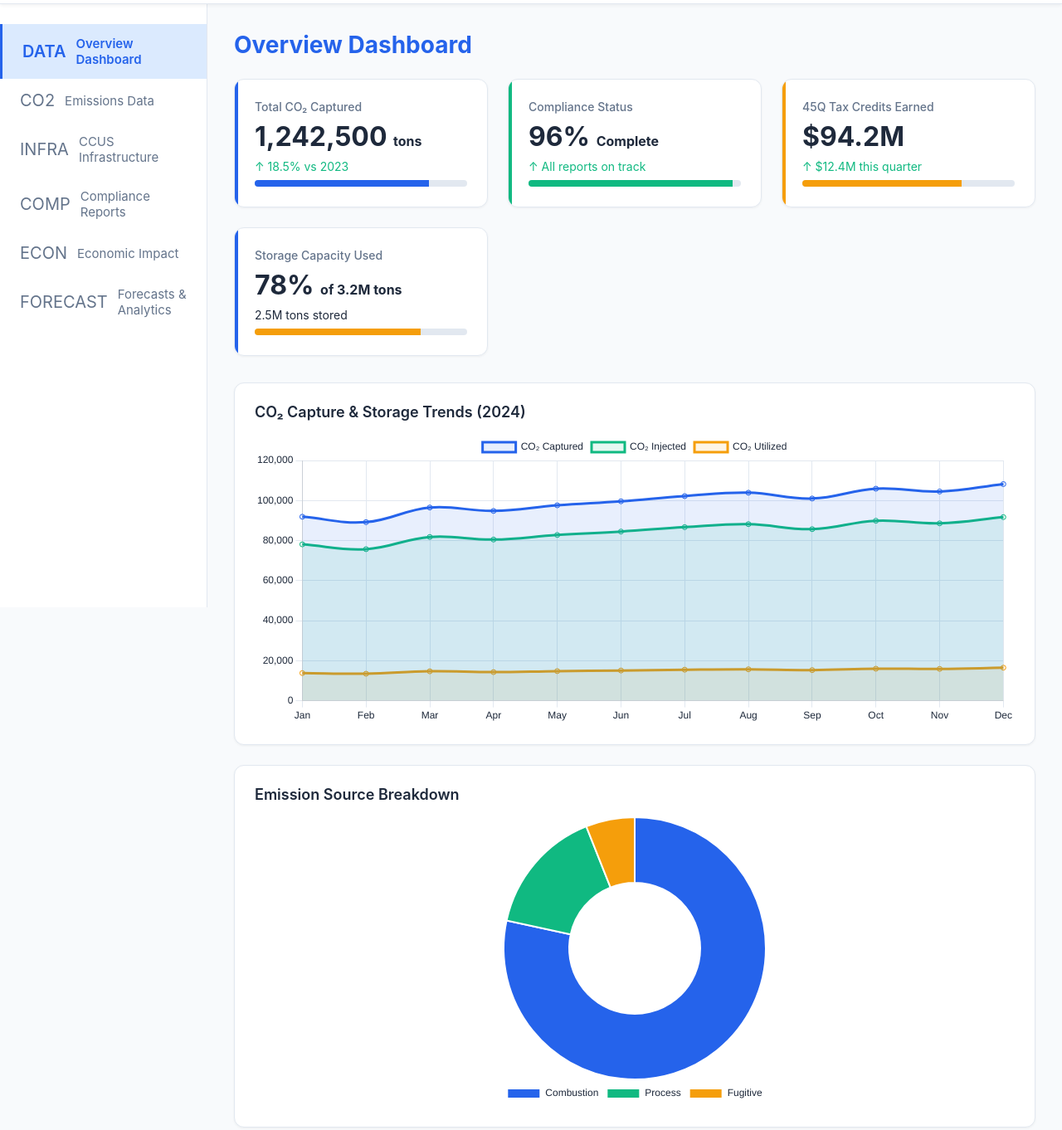
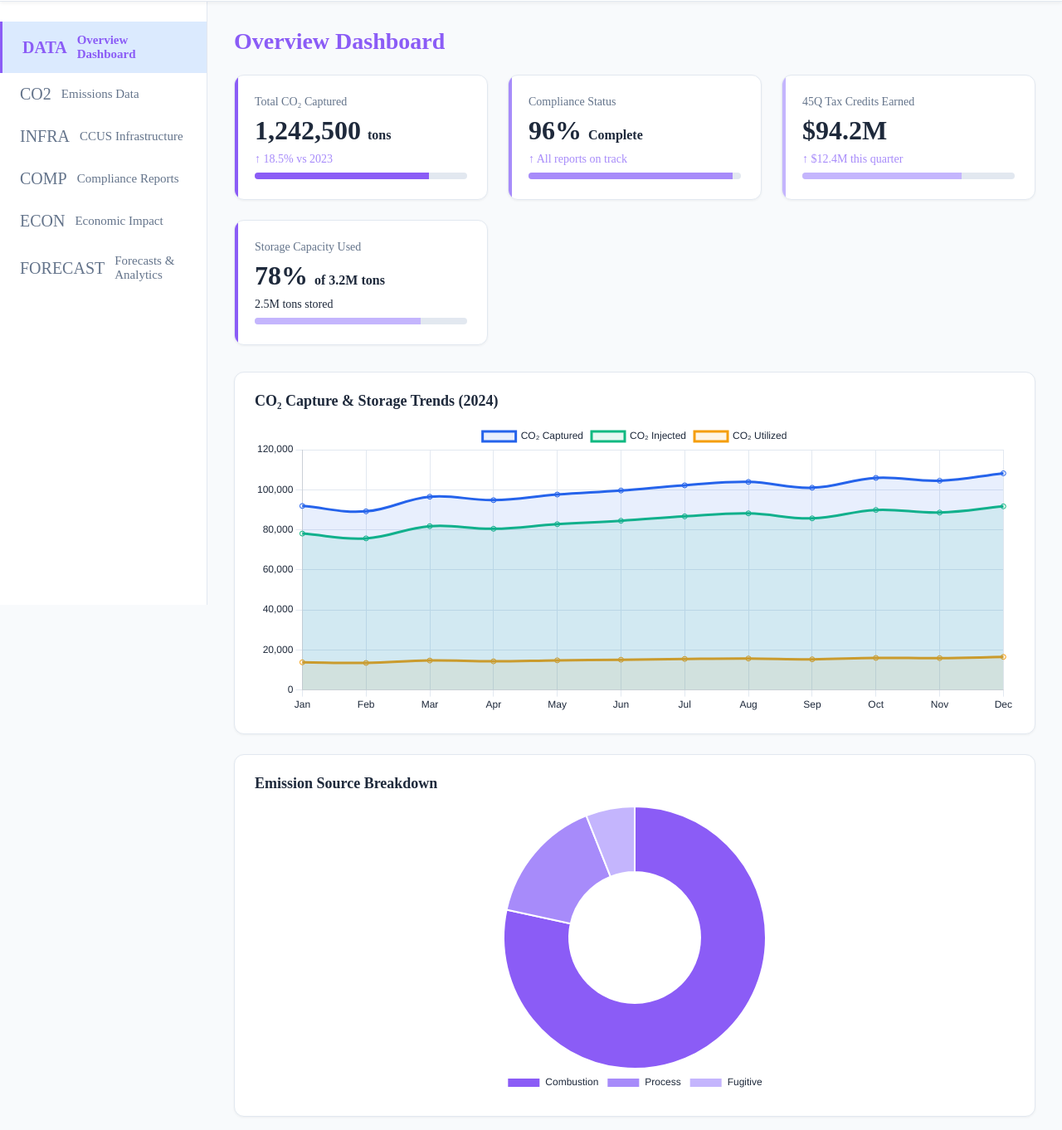
Before and after one commit to Sujal-thapaa/ccus-dashboard, a plain HTML site: page ccus-dashboard.html in a window 1280 px wide. Shown: the part 74-1436 px from the top of the page at 83% size. Drawn offline with nearby package versions, Linux system fonts and the light colour scheme.

Commit message:
Update theme to Purple with Times New Roman font and Dark Black dark mode

```diff
--- a/ccus-dashboard.html
+++ b/ccus-dashboard.html
@@ -13,22 +13,22 @@
         }
 
         :root {
-            --primary-blue: #2563eb;
-            --secondary-green: #10b981;
-            --accent-orange: #f59e0b;
+            --primary-purple: #8b5cf6;
+            --secondary-purple: #a78bfa;
+            --accent-purple: #c4b5fd;
             --warning-red: #ef4444;
             --bg-light: #f8fafc;
-            --bg-dark: #0f172a;
+            --bg-dark: #000000;
             --card-light: #ffffff;
-            --card-dark: #1e293b;
+            --card-dark: #111111;
             --text-light: #1e293b;
             --text-dark: #f1f5f9;
             --border-light: #e2e8f0;
-            --border-dark: #334155;
+            --border-dark: #333333;
         }
 
         body {
-            font-family: -apple-system, BlinkMacSystemFont, 'Segoe UI', Roboto, Oxygen, Ubuntu, Cantarell, sans-serif;
+            font-family: 'Times New Roman', Times, serif;
             background: var(--bg-light);
             color: var(--text-light);
             transition: background 0.3s, color 0.3s;
@@ -86,7 +86,7 @@
         .logo {
             width: 40px;
             height: 40px;
-            background: linear-gradient(135deg, var(--primary-blue), var(--secondary-green));
+            background: linear-gradient(135deg, var(--primary-purple), var(--secondary-purple));
             border-radius: 8px;
             display: flex;
             align-items: center;
@@ -99,7 +99,7 @@
         .header-title h1 {
             font-size: 1.5rem;
             font-weight: 700;
-            color: var(--primary-blue);
+            color: var(--primary-purple);
         }
 
         .header-title p {
@@ -164,13 +164,13 @@
 
         .nav-item:hover {
             background: var(--bg-light);
-            color: var(--primary-blue);
+            color: var(--primary-purple);
         }
 
         .nav-item.active {
             background: #dbeafe;
-            color: var(--primary-blue);
-            border-left: 3px solid var(--primary-blue);
+            color: var(--primary-purple);
+            border-left: 3px solid var(--primary-purple);
             font-weight: 600;
         }
 
@@ -202,7 +202,7 @@
             font-size: 1.75rem;
             font-weight: 700;
             margin-bottom: 1.5rem;
-            color: var(--primary-blue);
+            color: var(--primary-purple);
         }
 
         .kpi-grid {
@@ -238,11 +238,11 @@
             left: 0;
             width: 4px;
             height: 100%;
-            background: var(--primary-blue);
-        }
-
-        .kpi-card.green::before { background: var(--secondary-green); }
-        .kpi-card.orange::before { background: var(--accent-orange); }
+            background: var(--primary-purple);
+        }
+
+        .kpi-card.green::before { background: var(--secondary-purple); }
+        .kpi-card.orange::before { background: var(--accent-purple); }
         .kpi-card.red::before { background: var(--warning-red); }
 
         .kpi-label {
@@ -265,7 +265,7 @@
             gap: 0.25rem;
         }
 
-        .kpi-change.positive { color: var(--secondary-green); }
+        .kpi-change.positive { color: var(--secondary-purple); }
         .kpi-change.negative { color: var(--warning-red); }
 
         .chart-grid {
@@ -366,16 +366,16 @@
 
         .progress-fill {
             height: 100%;
-            background: var(--primary-blue);
+            background: var(--primary-purple);
             transition: width 0.5s ease;
         }
 
-        .progress-fill.green { background: var(--secondary-green); }
-        .progress-fill.orange { background: var(--accent-orange); }
+        .progress-fill.green { background: var(--secondary-purple); }
+        .progress-fill.orange { background: var(--accent-purple); }
         .progress-fill.red { background: var(--warning-red); }
 
         .export-btn {
-            background: var(--primary-blue);
+            background: var(--primary-purple);
             color: white;
             border: none;
             padding: 0.75rem 1.5rem;
@@ -416,9 +416,9 @@
             background: #334155;
         }
 
-        .alert-item.info { border-color: var(--primary-blue); }
-        .alert-item.success { border-color: var(--secondary-green); }
-        .alert-item.warning { border-color: var(--accent-orange); }
+        .alert-item.info { border-color: var(--primary-purple); }
+        .alert-item.success { border-color: var(--secondary-purple); }
+        .alert-item.warning { border-color: var(--accent-purple); }
         .alert-item.danger { border-color: var(--warning-red); }
 
         .sankey-node {
@@ -821,8 +821,8 @@
                 <div class="card">
                     <h3 class="chart-title">Third-Party Verification</h3>
                     <div style="text-align: center; padding: 2rem;">
-                        <div style="display: inline-block; border: 3px solid var(--secondary-green); border-radius: 12px; padding: 2rem; background: #dcfce7;">
-                            <div style="font-size: 3rem; color: var(--secondary-green);">CHECK</div>
+                        <div style="display: inline-block; border: 3px solid var(--secondary-purple); border-radius: 12px; padding: 2rem; background: #f3e8ff;">
+                            <div style="font-size: 3rem; color: var(--secondary-purple);">CHECK</div>
                             <div style="font-size: 1.5rem; font-weight: 700; margin: 1rem 0; color: #166534;">VERIFIED</div>
                             <div style="font-weight: 600; color: #166534;">GeoVeritas Environmental Inc.</div>
                             <div style="color: #166534; margin-top: 0.5rem;">January 20, 2025</div>
@@ -1183,7 +1183,7 @@
                     labels: ['Combustion', 'Process', 'Fugitive'],
                     datasets: [{
                         data: [totalCombustion, totalProcess, totalFugitive],
-                        backgroundColor: ['#2563eb', '#10b981', '#f59e0b']
+                        backgroundColor: ['#8b5cf6', '#a78bfa', '#c4b5fd']
                     }]
                 },
                 options: {
@@ -1221,7 +1221,7 @@
                     datasets: [{
                         label: '2024 Captured',
                         data: Object.values(sectorData),
-                        backgroundColor: ['#2563eb', '#10b981', '#f59e0b']
+                        backgroundColor: ['#8b5cf6', '#a78bfa', '#c4b5fd']
                     }]
                 },
                 options: {
@@ -1322,12 +1322,12 @@
                         {
                             label: 'Combustion',
                             data: combustionByMonth,
-                            backgroundColor: '#2563eb'
+                            backgroundColor: '#8b5cf6'
                         },
                         {
                             label: 'Process',
                             data: processByMonth,
-                            backgroundColor: '#10b981'
+                            backgroundColor: '#a78bfa'
                         }
                     ]
                 },
@@ -1361,7 +1361,7 @@
                     labels: ['CO₂', 'CH₄ (CO₂e)', 'N₂O (CO₂e)'],
                     datasets: [{
                         data: [1150000, 75000, 17500],
-                        backgroundColor: ['#2563eb', '#10b981', '#f59e0b']
+                        backgroundColor: ['#8b5cf6', '#a78bfa', '#c4b5fd']
                     }]
                 },
                 options: {
@@ -1384,7 +1384,7 @@
                     datasets: [{
                         label: 'CO₂ Flow (tons)',
                         data: [1242500, 1230000, 1055000, 175000],
-                        backgroundColor: ['#2563eb', '#1d4ed8', '#10b981', '#f59e0b']
+                        backgroundColor: ['#8b5cf6', '#1d4ed8', '#a78bfa', '#c4b5fd']
                     }]
                 },
                 options: {
@@ -1424,7 +1424,7 @@
                         {
                             label: 'Used',
                             data: [1170000, 780000, 520000],
-                            backgroundColor: '#10b981'
+                            backgroundColor: '#a78bfa'
                         },
                         {
                             label: 'Available',
@@ -1511,7 +1511,7 @@
                     datasets: [{
                         label: 'CO₂ Captured (tons)',
                         data: [588800, 369700, 236800],
-                        backgroundColor: ['#2563eb', '#10b981', '#f59e0b']
+                        backgroundColor: ['#8b5cf6', '#a78bfa', '#c4b5fd']
                     }]
                 },
                 options: {
@@ -1548,12 +1548,12 @@
                         {
                             label: 'Storage Credits ($85/ton)',
                             data: [21.2, 22.8, 23.5, 24.9],
-                            backgroundColor: '#10b981'
+                            backgroundColor: '#a78bfa'
                         },
                         {
                             label: 'Utilization Credits ($60/ton)',
                             data: [5.4, 5.8, 6.1, 6.5],
-                            backgroundColor: '#f59e0b'
+                            backgroundColor: '#c4b5fd'
                         }
                     ]
                 },
@@ -1595,7 +1595,7 @@
                     labels: ['Storage Credits', 'Utilization Credits'],
                     datasets: [{
                         data: [71, 29],
-                        backgroundColor: ['#10b981', '#f59e0b']
+                        backgroundColor: ['#a78bfa', '#c4b5fd']
                     }]
                 },
                 options: {
@@ -1624,12 +1624,12 @@
                         {
                             label: 'Direct Jobs',
                             data: [245, 187, 142],
-                            backgroundColor: '#2563eb'
+                            backgroundColor: '#8b5cf6'
                         },
                         {
                             label: 'Indirect Jobs',
                             data: [98, 75, 100],
-                            backgroundColor: '#93c5fd'
+                            backgroundColor: '#c4b5fd'
                         }
                     ]
                 },
@@ -1663,7 +1663,7 @@
                     labels: ['Initial Investment', 'OPEX', '45Q Credits', 'CO₂ Sales', 'Net Profit'],
                     datasets: [{
                         data: [-250, -85, 94.2, 28, -212.8],
-                        backgroundColor: ['#ef4444', '#ef4444', '#10b981', '#10b981', '#2563eb']
+                        backgroundColor: ['#ef4444', '#ef4444', '#a78bfa', '#a78bfa', '#8b5cf6']
                     }]
                 },
                 options: {
@@ -1783,7 +1783,7 @@
                     datasets: [{
                         label: 'Production vs Emissions',
                         data: productionData.map((prod, i) => ({ x: prod, y: totalCaptured[i] })),
-                        backgroundColor: '#2563eb'
+                        backgroundColor: '#8b5cf6'
                     }]
                 },
                 options: {
```
